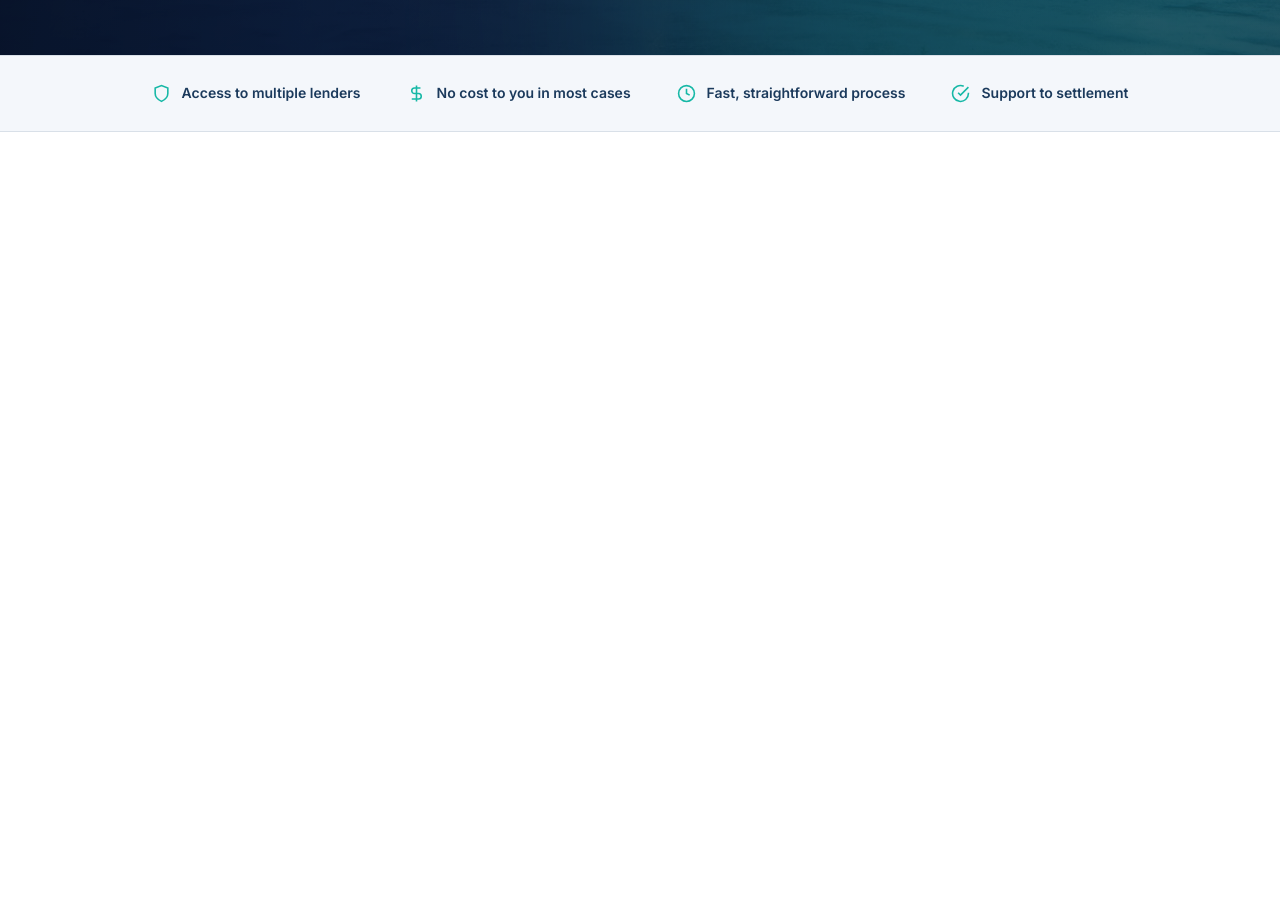
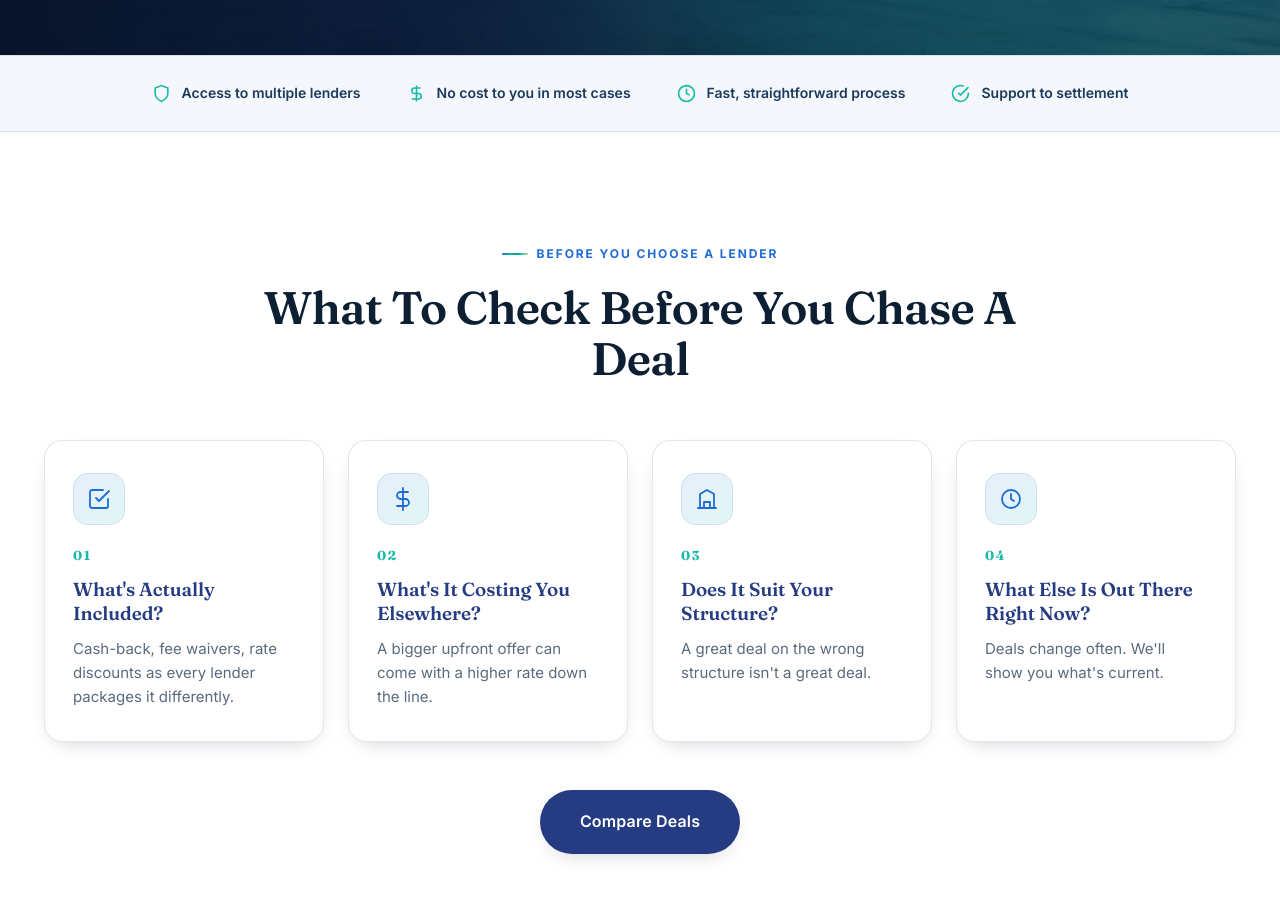
Before and after one commit to Magmaxlive/fundmasterwealth-landingpages, a Next.js app: page /home-loan-deals in a window 1280 px wide. Shown: the part 900-1800 px from the top of the page. Before the commit the page ends 1032 px from the top, so only its background shows below. Built offline with nearby package versions, Linux system fonts and the light colour scheme; no server answers.

Commit message:
added claritycards section

```diff
--- a/app/home-loan-deals/page.js
+++ b/app/home-loan-deals/page.js
@@ -3,6 +3,55 @@ import PageEffects from '../components/PageEffects'
 import Header from '../components/Header'
 import Hero from '../components/Hero'
 import TrustStrip from '../components/TrustStrip'
+import ClarityCards from '../components/ClarityCards'
+
+const Clarity_cards = [
+    {
+        num: '01',
+        title: "What's actually included?",
+        text: "Cash-back, fee waivers, rate discounts as every lender packages it differently.",
+        svg: (
+            <>
+                <path d="M9 11l3 3L22 4" />
+                <path d="M21 12v7a2 2 0 01-2 2H5a2 2 0 01-2-2V5a2 2 0 012-2h11" />
+            </>
+        ),
+    },
+    {
+        num: '02',
+        title: "What's it costing you elsewhere?",
+        text: "A bigger upfront offer can come with a higher rate down the line.",
+        svg: (
+            <>
+                <line x1="12" y1="1" x2="12" y2="23" />
+                <path d="M17 5H9.5a3.5 3.5 0 000 7h5a3.5 3.5 0 010 7H6" />
+            </>
+        ),
+    },
+    {
+        num: '03',
+        title: "Does it suit your structure?",
+        text: "A great deal on the wrong structure isn't a great deal.",
+        svg: (
+            <>
+                <path d="M3 21h18" />
+                <path d="M5 21V7l7-4 7 4v14" />
+                <path d="M9 21v-6h6v6" />
+            </>
+        ),
+    },
+    {
+        num: '04',
+        title: "What else is out there right now?",
+        text: "Deals change often. We'll show you what's current.",
+        svg: (
+            <>
+                <circle cx="12" cy="12" r="9" />
+                <polyline points="12 7 12 12 15 14" />
+            </>
+        ),
+    },
+]
 
 function page() {
   return (
@@ -32,6 +81,15 @@ function page() {
             }}
             />
             <TrustStrip/>
+            <ClarityCards
+                eyebrow="Before You Choose a Lender"
+                heading="What to check before you chase a deal"
+                sub=""
+                lede=""
+                cards={Clarity_cards}
+                ctaLabel="Compare Deals"
+                ctaHref="#check"
+            />
     </div>
   )
 }
```
